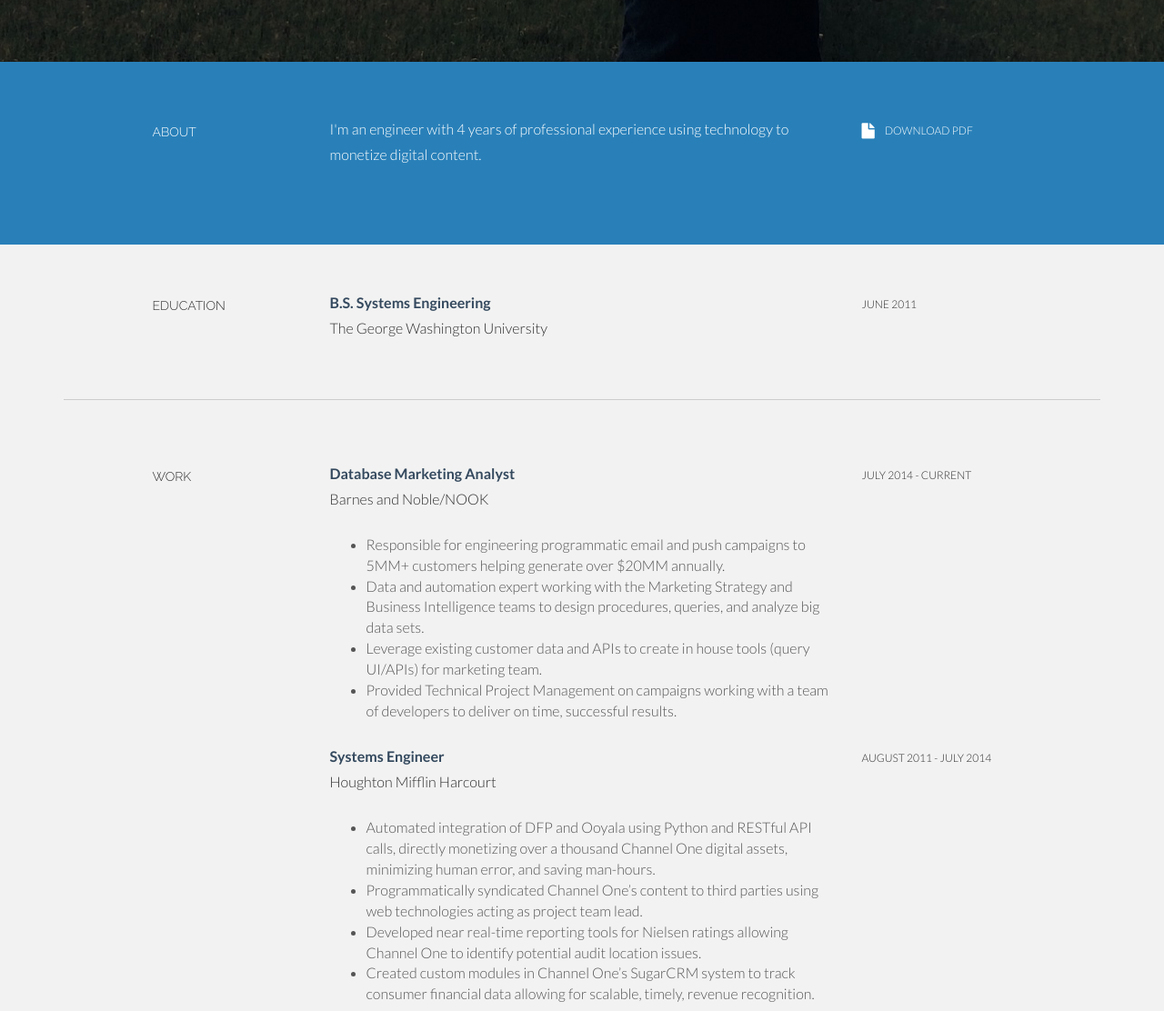
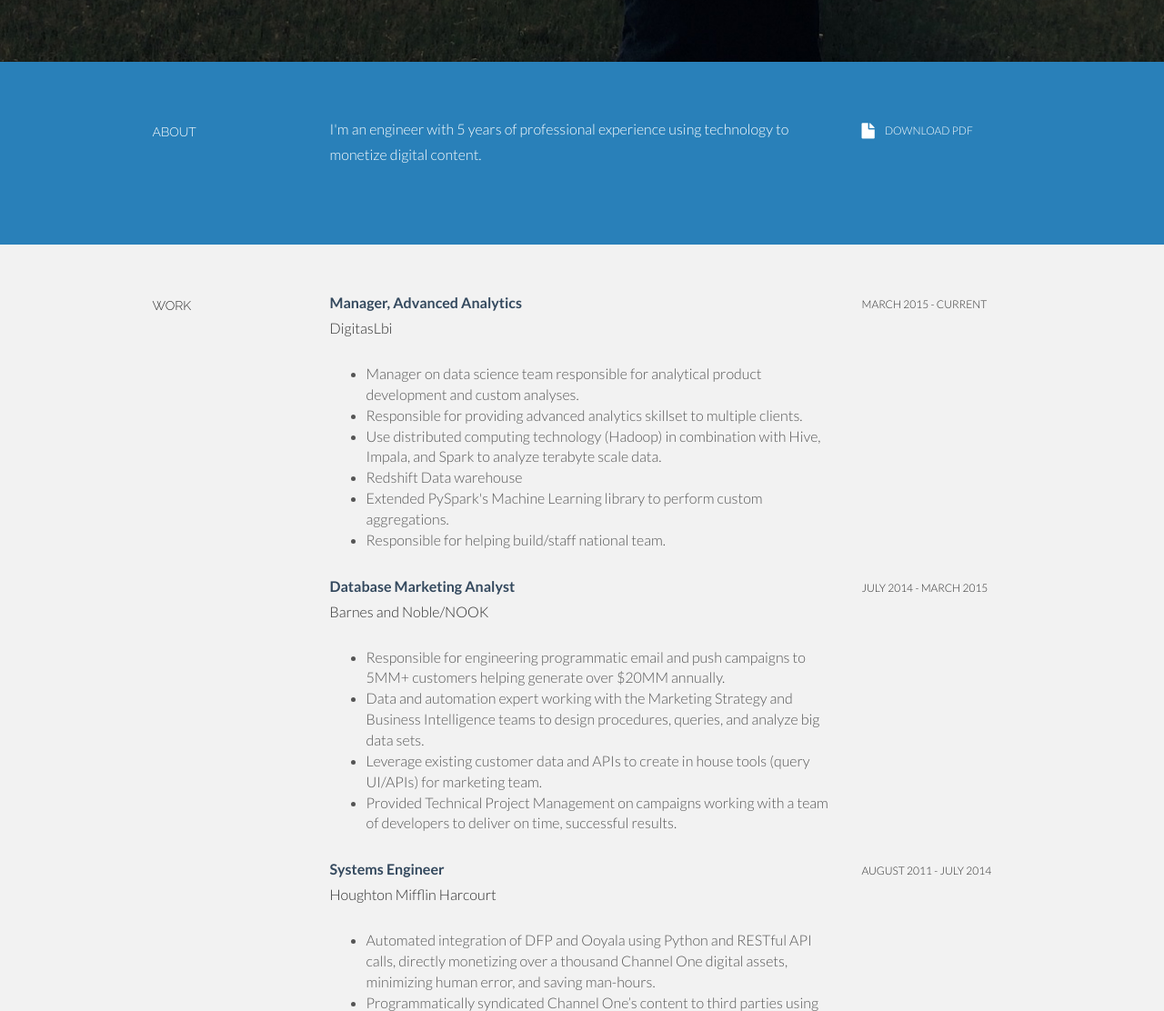
Before and after one commit to graham-thomson/grahamflemingthomson, a plain HTML site: page index.html in a window 1280 px wide. Shown: the part 492-1604 px from the top of the page at 91% size. Drawn offline with Linux system fonts and the light colour scheme.

Commit message:
added digitas stuff

```diff
--- a/index.html
+++ b/index.html
@@ -3,8 +3,7 @@
   <head>
     <meta charset="utf-8">
     <meta name="viewport" content="width=device-width, initial-scale=1.0">
-    <meta name="description" content="">
-    <meta name="author" content="">
+    <meta name="author" content="graham thomson">
     <link rel="shortcut icon" href="assets/ico/favicon.ico">
 
     <title>Graham Thomson</title>
@@ -29,6 +28,20 @@
       <script src="assets/js/html5shiv.js"></script>
       <script src="assets/js/respond.min.js"></script>
     <![endif]-->
+
+      <!--Google Analytics JS-->
+      <script>
+          (function(i,s,o,g,r,a,m){i['GoogleAnalyticsObject']=r;i[r]=i[r]||function(){
+              (i[r].q=i[r].q||[]).push(arguments)},i[r].l=1*new Date();a=s.createElement(o),
+                  m=s.getElementsByTagName(o)[0];a.async=1;a.src=g;m.parentNode.insertBefore(a,m)
+          })(window,document,'script','//www.google-analytics.com/analytics.js','ga');
+
+          ga('create', 'UA-73249319-1', 'auto');
+          ga('send', 'pageview');
+
+      </script>
+
+
   </head>
 
   <body data-spy="scroll" data-offset="0" data-target="#nav">
@@ -74,7 +87,7 @@
 					<h5>ABOUT</h5>
 				</div>
 				<div class="col-lg-6">
-					<p>I'm an engineer with 4 years of professional experience using technology to monetize digital content.</p>
+					<p>I'm an engineer with 5 years of professional experience using technology to monetize digital content.</p>
 				</div>
 				<div class="col-lg-3">
 					<p><a href="./assets/files/20150216.pdf"><i class="icon-file"></i></a> <sm>DOWNLOAD PDF</sm></p>
@@ -85,29 +98,6 @@
 	</div><!--/ #intro -->
 
 
-	<!--EDUCATION DESCRIPTION -->
-	<div class="container desc">
-		<div class="row">
-
-				<div class="col-lg-2 col-lg-offset-1">
-					<h5>EDUCATION</h5>
-				</div>
-				<div class="col-lg-6">
-					<p><t>B.S. Systems Engineering</t><br/>
-						The George Washington University <br/>
-					</p>
-				</div>
-				<div class="col-lg-3">
-					<p><sm>JUNE 2011</sm><br/>
-					</p>
-				</div>
-
-		</div><!--/.row -->
-		<br>
-		<hr>
-	</div><!--/.container -->
-
-
 	<!--WORK DESCRIPTION -->
     <section id="work" name="work"></section>
     <div class="container desc">
@@ -116,7 +106,26 @@
 				<div class="col-lg-2 col-lg-offset-1">
 					<h5>WORK</h5>
 				</div>
+
 				<div class="col-lg-6">
+					<p><t>Manager, Advanced Analytics</t><br/>
+						DigitasLbi <br/>
+					</p>
+					<p><more><ul>
+                        <li>Manager on data science team responsible for analytical product development and custom analyses.</li>
+                        <li>Responsible for providing advanced analytics skillset to multiple clients.</li>
+                        <li>Use distributed computing technology (Hadoop) in combination with Hive, Impala, and Spark to analyze terabyte scale data.</li>
+                        <li>Redshift Data warehouse</li>
+                        <li>Extended PySpark's Machine Learning library to perform custom aggregations.</li>
+                        <li>Responsible for helping build/staff national team.</li>
+
+					</ul></more></p>
+				</div>
+				<div class="col-lg-3">
+					<p><sm>MARCH 2015 - CURRENT</sm></p>
+				</div>
+
+                <div class="col-lg-6 col-lg-offset-3">
                     <p><t>Database Marketing Analyst</t><br/>
                         Barnes and Noble/NOOK <br/>
                     </p>
@@ -128,7 +137,7 @@
                     </ul></more></p>
                 </div>
                 <div class="col-lg-3">
-					<p><sm>JULY 2014 - CURRENT</sm></p>
+                    <p><sm>JULY 2014 - MARCH 2015</sm></p>
                 </div>
 
 				<div class="col-lg-6 col-lg-offset-3">
@@ -160,36 +169,27 @@
 		<hr>
 	</div><!--/.container -->
 
+    <!--EDUCATION DESCRIPTION -->
+    <div class="container desc">
+        <div class="row">
 
-	<!--AWARDS DESCRIPTION -->
-	<!--<div class="container desc">-->
-		<!--<div class="row">-->
-				<!--<div class="col-lg-2 col-lg-offset-1">-->
-					<!--<h5>AWARDS</h5>-->
-				<!--</div>-->
-				<!--<div class="col-lg-6">-->
-					<!--<p><t>Best Web Design</t><br/>-->
-						<!--Black Tie Site <br/>-->
-					<!--</p>-->
-				<!--</div>-->
-				<!--<div class="col-lg-3">-->
-					<!--<p><sm>NOVEMBER 2013</sm></p>-->
-				<!--</div>-->
-	<!---->
-				<!--<div class="col-lg-6 col-lg-offset-3">-->
-					<!--<p><t>Designer of the Year</t><br/>-->
-						<!--Awwwards Site-->
-					<!--</p>-->
-					<!--<p><more>Lorem Ipsum is simply dummy text of the printing and typesetting industry. Lorem Ipsum has been the industry's standard dummy text ever since the 1500s, when an unknown printer took a galley of type and scrambled it to make a type specimen book.</more></p>-->
-				<!--</div>-->
-				<!--<div class="col-lg-3">-->
-					<!--<p><sm>2013</sm></p>-->
-				<!--</div>-->
-		<!---->
-		<!--</div>&lt;!&ndash;/.row &ndash;&gt;-->
-		<!--<br>-->
-	<!--</div>&lt;!&ndash;/.container &ndash;&gt;-->
+            <div class="col-lg-2 col-lg-offset-1">
+                <h5>EDUCATION</h5>
+            </div>
+            <div class="col-lg-6">
+                <p><t>B.S. Systems Engineering</t><br/>
+                    The George Washington University <br/>
+                </p>
+            </div>
+            <div class="col-lg-3">
+                <p><sm>JUNE 2011</sm><br/>
+                </p>
+            </div>
 
+        </div><!--/.row -->
+        <br>
+        <hr>
+    </div><!--/.container -->
 
 	<!--SKILLS DESCRIPTION -->
 	<div id="skillswrap">
```
Lines whose indentation alone changed are shown as unchanged.
